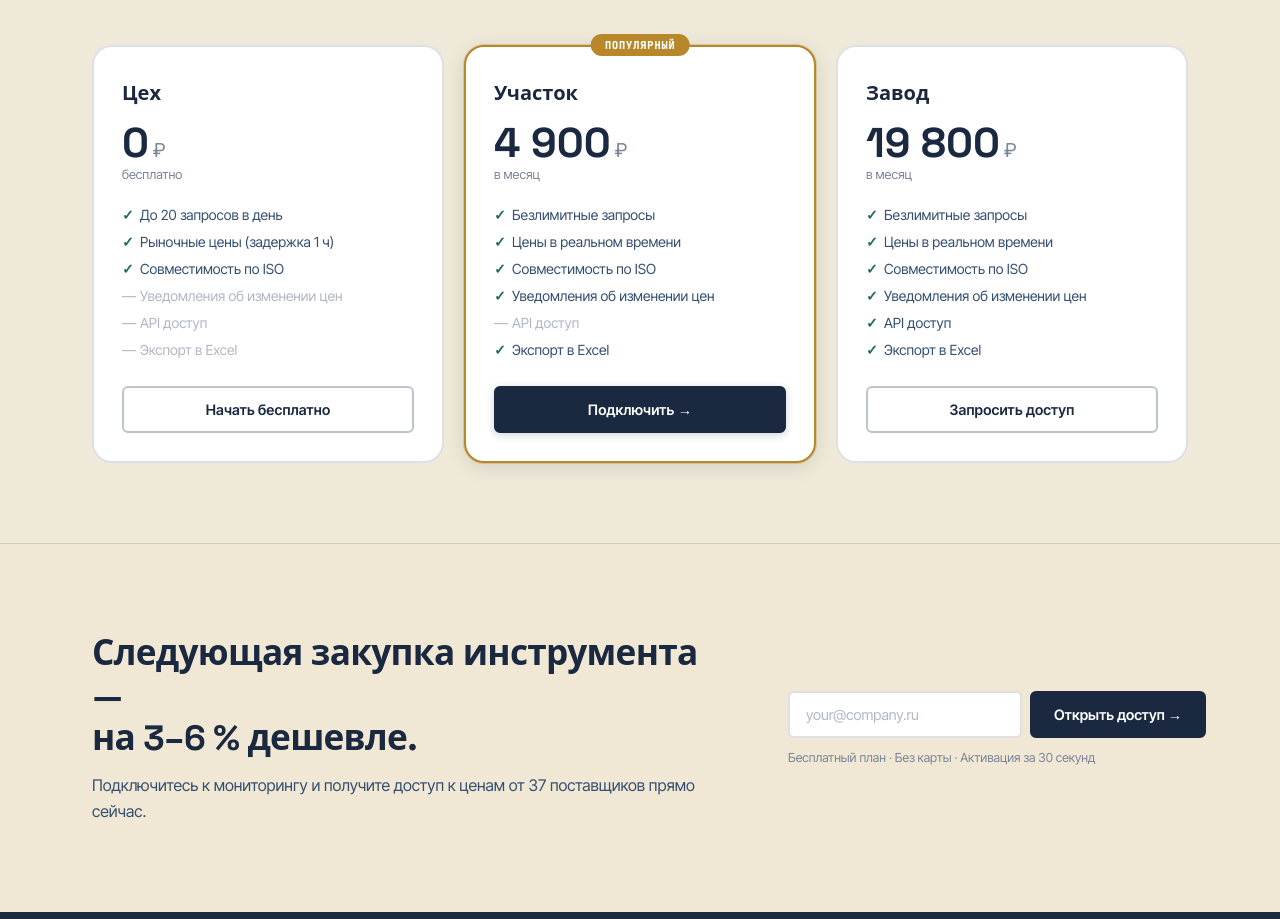
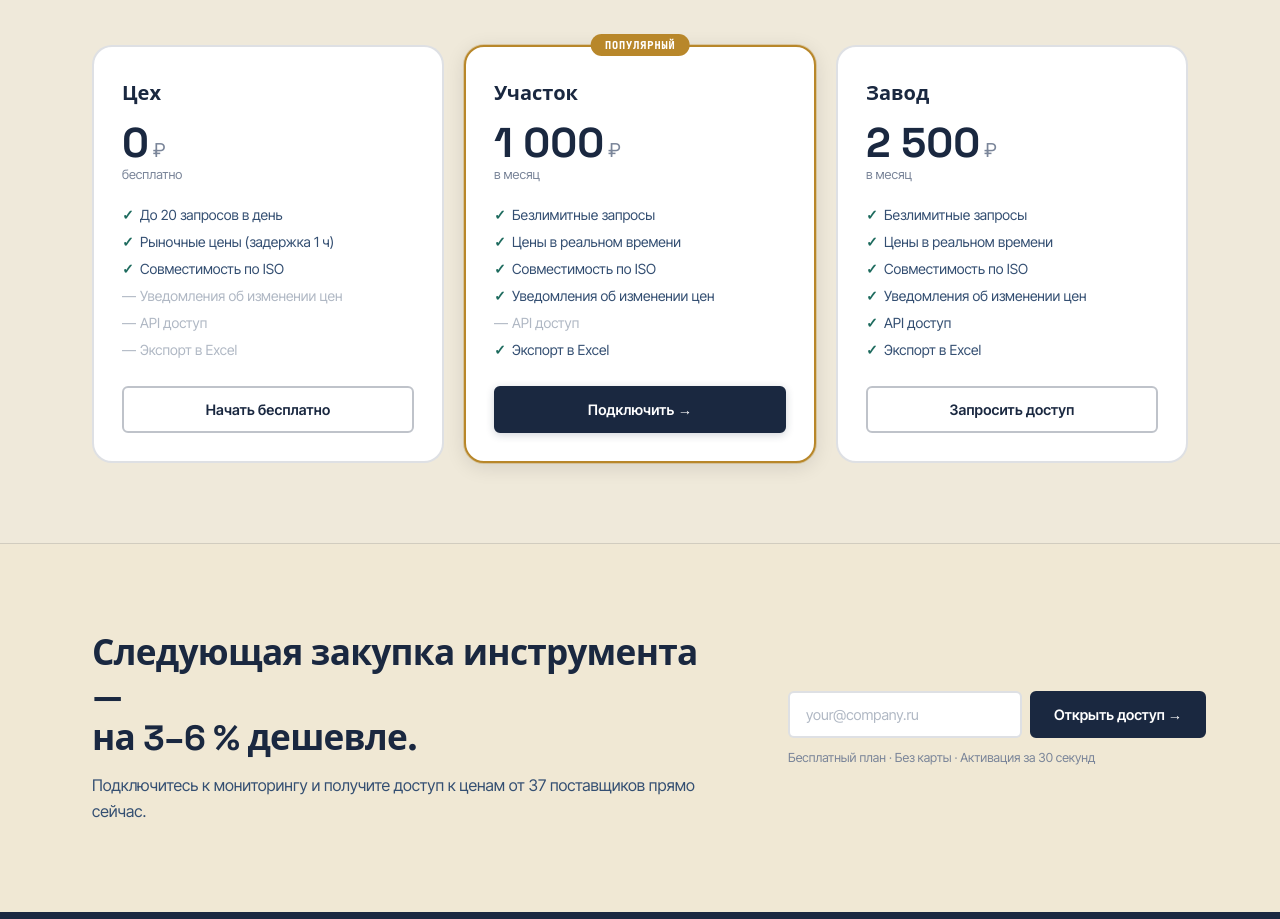
Before and after one commit to alanchikkleus-beep/toolmarket, a plain HTML site: page DEMO ALAN/frontend/index.html in a window 1280 px wide. Shown: the part 3180-4099 px from the top of the page. Drawn offline with Linux system fonts and the light colour scheme; no server answers.

Commit message:
Update index.html

```diff
--- a/DEMO ALAN/frontend/index.html
+++ b/DEMO ALAN/frontend/index.html
@@ -396,7 +396,7 @@
           <div class="plan-popular">ПОПУЛЯРНЫЙ</div>
           <div class="plan-name">Участок</div>
           <div class="plan-price-row">
-            <span class="plan-amount">4 900</span>
+            <span class="plan-amount">1 000</span>
             <span class="plan-currency">₽</span>
           </div>
           <div class="plan-period">в месяц</div>
@@ -413,7 +413,7 @@
         <div class="pricing-card">
           <div class="plan-name">Завод</div>
           <div class="plan-price-row">
-            <span class="plan-amount">19 800</span>
+            <span class="plan-amount">2 500</span>
             <span class="plan-currency">₽</span>
           </div>
           <div class="plan-period">в месяц</div>
```
